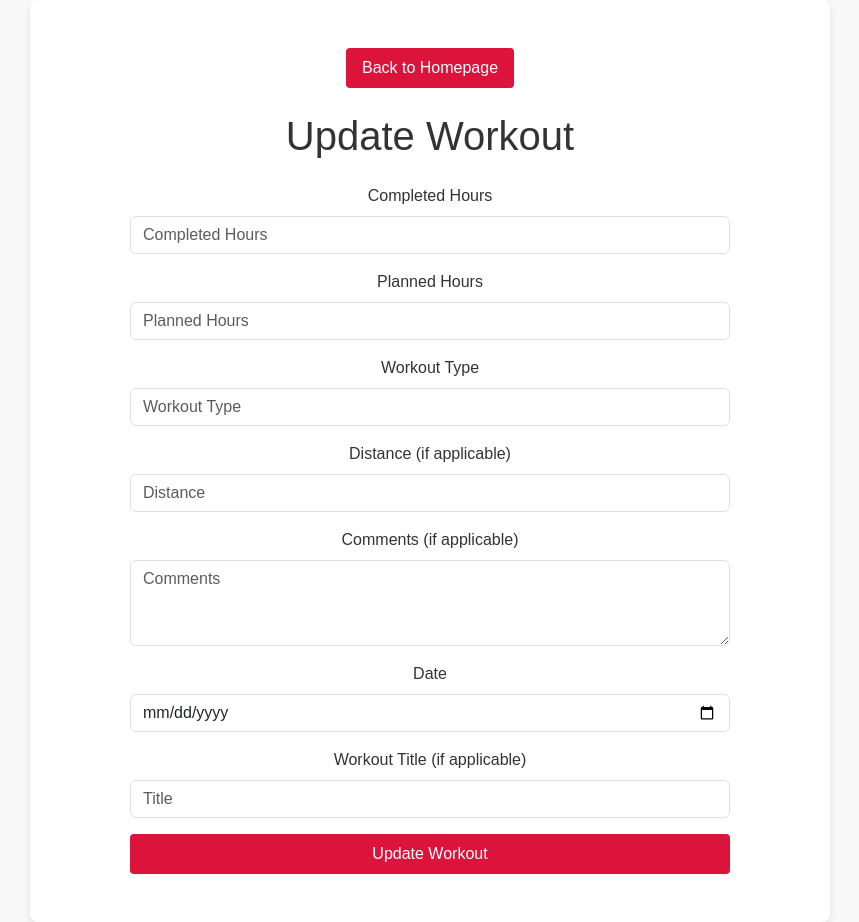
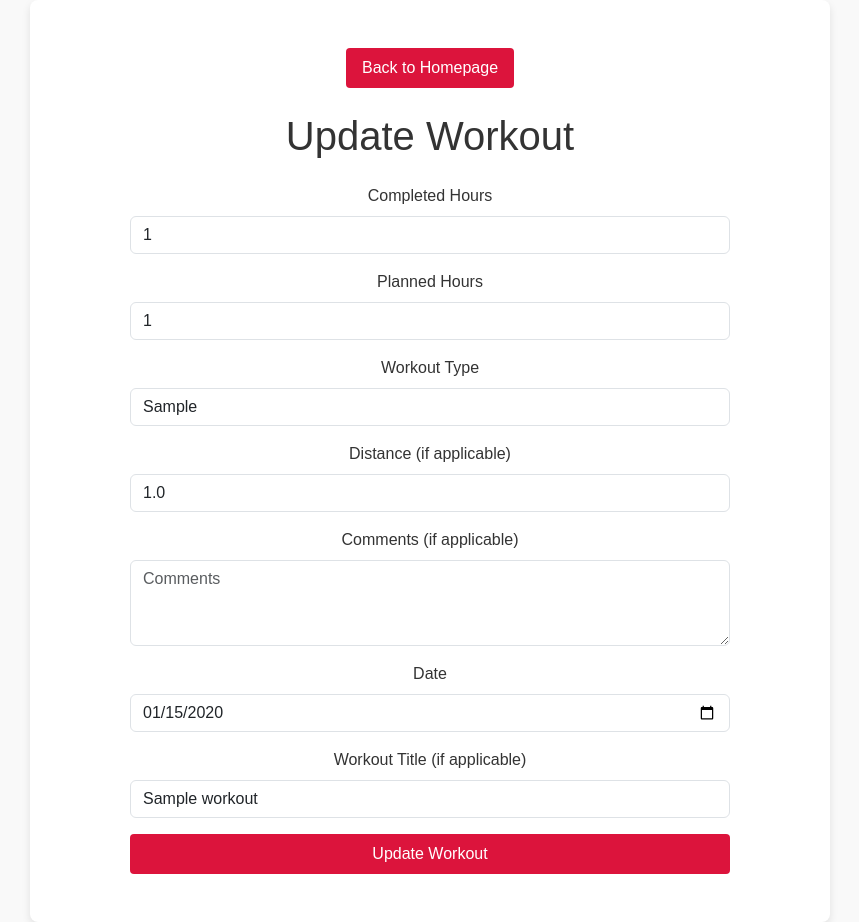
Before and after one commit to edwinharvard/Athlete-Training-Log, a Flask app: page /update-workout?id=1 in a window 1280 px wide. Shown: the part 68-990 px from the top of the page, without its empty margins (210-1069 px from the left). Run offline with Flask 3, Linux system fonts and the light colour scheme; a user stored in the database is signed in; tables that the repository leaves empty hold one stand-in row (values such as "Sample post"); parts of the project's set-up code (start-up, migrations or seed data) failed here and were passed over.

Commit message:
fix add/update workouts functionality

```diff
--- a/app.py
+++ b/app.py
@@ -269,15 +269,21 @@ def add_workout_coach():
         comments = request.form.get("comments") or 'N/A'
         date = request.form.get("date")
         title = request.form.get("title") or 'N/A'
-        athlete_ids = request.form.getlist("athlete_ids")
 
-        # Validate that hours are provided and are positive numbers
+        athlete_ids = request.form.getlist("athlete_ids[]")
+        # Convert to ints if you need:
+        athlete_ids = [int(a) for a in athlete_ids]
+
+        # Validate hours
         try:
             if not completed_hours or int(completed_hours) <= 0:
-                return apology("Completed hours must be a positive number", 400)
+                return apology("Completed hours must be greater than zero", 400)
 
-            if not planned_hours or int(planned_hours) <= 0:
-                return apology("Planned hours must be a positive number", 400)
+            if planned_hours:
+                if int(planned_hours) < 0:
+                    return apology("Planned hours must be a positive number", 400)
+            else:
+                planned_hours = 0
 
             completed_hours = int(completed_hours)
             planned_hours = int(planned_hours)
@@ -294,14 +300,14 @@ def add_workout_coach():
 
         for athlete_id in athlete_ids:
             db.execute("INSERT INTO workout (user_id, completed_hours, workout_type, distance, comments, date, planned_hours, title) VALUES (?, ?, ?, ?, ?, ?, ?, ?)",
-                       int(athlete_id), completed_hours, workout_type, distance, comments, date, planned_hours, title)
-
+                       (int(athlete_id), completed_hours, workout_type, distance, comments, date, planned_hours, title,))
+            db.commit()
         return redirect("/")
 
     # User reached route via GET (as by clicking a link or via redirect)
     else:
         db = get_db()
-        athletes = db.execute("SELECT id, username FROM users WHERE coach = ?", 0)
+        athletes = db.execute("SELECT id, username FROM users WHERE coach = ?", (0,)).fetchall()
         return render_template("add_workout_coach.html", athletes=athletes)
 
 
@@ -326,13 +332,16 @@ def update_workout():
         if not workout_id:
             return apology("must provide a workout id", 400)
 
-        # Validate that hours are provided and are positive numbers
+        # Validate hours
         try:
             if not completed_hours or int(completed_hours) <= 0:
-                return apology("Completed hours must be a positive number", 400)
+                return apology("Completed hours must be greater than zero", 400)
 
-            if not planned_hours or int(planned_hours) <= 0:
-                return apology("Planned hours must be a positive number", 400)
+            if planned_hours:
+                if int(planned_hours) < 0:
+                    return apology("Planned hours must be a positive number", 400)
+            else:
+                planned_hours = 0
 
             completed_hours = int(completed_hours)
             planned_hours = int(planned_hours)
@@ -349,20 +358,23 @@ def update_workout():
             return apology("must provide the date", 400)
 
         # Perform the update query in the database
-        db.execute("UPDATE workout SET completed_hours = ?, planned_hours = ?, workout_type = ?, distance = ?, comments = ?, date = ?, title = ? WHERE id = ?",
-                   completed_hours, planned_hours, workout_type, distance, comments, date, title, workout_id)
+        db.execute("UPDATE workout SET completed_hours = ?, planned_hours = ?, workout_type = ?, distance = ?, comments = ?, date = ?, title = ? WHERE id = ?", (
+                   completed_hours, planned_hours, workout_type, distance, comments, date, title, workout_id,))
         db.commit()
         # Redirect to the homepage after successful update
         return redirect("/")
 
     else:
+        db = get_db()
         # If the method is GET, retrieve workout ID from query parameters
         workout_id = request.args.get("id")  # Get workout_id from query params
         if not workout_id:
             return "Error: Workout ID is missing!", 400
 
+        workout = db.execute(
+                "SELECT * FROM workout WHERE id = ?", (workout_id,)).fetchone()
         # Render the update workout form, passing workout_id for context
-        return render_template("update_workout.html", workout_id=workout_id)
+        return render_template("update_workout.html", workout=workout)
 
 
 
@@ -380,15 +392,20 @@ def update_workout_coach():
         comments = request.form.get("comments")
         date = request.form.get("date")
         title = request.form.get("title")
-        athlete_ids = request.form.getlist("athlete_ids")
+        athlete_ids = request.form.getlist("athlete_ids[]")
+        # Convert to ints if you need:
+        athlete_ids = [int(a) for a in athlete_ids]
 
-        # Validate that hours are provided and are positive numbers
+        # Validate hours
         try:
             if not completed_hours or int(completed_hours) <= 0:
-                return apology("Completed hours must be a positive number", 400)
+                return apology("Completed hours must be greater than zero", 400)
 
-            if not planned_hours or int(planned_hours) <= 0:
-                return apology("Planned hours must be a positive number", 400)
+            if planned_hours:
+                if int(planned_hours) < 0:
+                    return apology("Planned hours must be a positive number", 400)
+            else:
+                planned_hours = 0
 
             completed_hours = int(completed_hours)
             planned_hours = int(planned_hours)
@@ -406,16 +423,21 @@ def update_workout_coach():
         # Perform the update
         for athlete in athlete_ids:
             db.execute("UPDATE workout SET completed_hours = ?, planned_hours = ?, workout_type = ?, distance = ?, comments = ?, date = ?, title = ? WHERE id = ? AND athlete_id = ?",
-                       completed_hours, planned_hours, workout_type, distance, comments, date, title, workout_id, athlete)
+                       (completed_hours, planned_hours, workout_type, distance, comments, date, title, workout_id, athlete,))
             db.commit()
         return redirect("/")
 
     else:
+        db = get_db()
+        # If the method is GET, retrieve workout ID from query parameters
         workout_id = request.args.get("id")  # Get workout_id from query params
         if not workout_id:
-            return apology("Error: Workout ID is missing!", 400)
+            return "Error: Workout ID is missing!", 400
 
-        return render_template("update_workout_coach.html", workout_id=workout_id)
+        workout = db.execute(
+                "SELECT * FROM workout WHERE id = ?", (workout_id,)).fetchone()
+        # Render the update workout form, passing workout_id for context
+        return render_template("update_workout_coach.html", workout=workout)
 
 
 @app.route("/athlete")
@@ -458,7 +480,7 @@ def view_athletes():
         db = get_db()
         # Query all athletes (users who are not coaches) ordered by graduation year
         athletes = db.execute(
-            "SELECT * FROM users WHERE coach = ? ORDER BY graduation_year DESC", 0)
+            "SELECT * FROM users WHERE coach = ? ORDER BY graduation_year DESC", (0,))
 
         # Render the athletes list in the template
         return render_template("view_athletes.html", athletes=athletes)
--- a/templates/update_workout.html
+++ b/templates/update_workout.html
@@ -13,35 +13,35 @@
     <form action="/update-workout" method="post" class="mx-auto" style="max-width: 600px;">
 
         <!-- Hidden input for workout ID, passed in from route -->
-        <input type="hidden" name="workout_id" id="workout_id" value="{{ workout_id }}">
+        <input type="hidden" name="workout_id" id="workout_id" value="{{ workout.id }}">
 
         <div class="mb-3">
             <label for="completed_hours" class="form-label">Completed Hours</label>
-            <input type="number" name="completed_hours" id="completed_hours" class="form-control" placeholder="Completed Hours" min="0" required>
+            <input type="number" name="completed_hours" id="completed_hours" class="form-control" value="{{ workout.completed_hours }}" min="0" required>
         </div>
         <div class="mb-3">
             <label for="planned_hours" class="form-label">Planned Hours</label>
-            <input type="number" name="planned_hours" id="planned_hours" class="form-control" placeholder="Planned Hours" min="0" required>
+            <input type="number" name="planned_hours" id="planned_hours" class="form-control" value="{{ workout.planned_hours }}" min="0" required>
         </div>
         <div class="mb-3">
             <label for="workout_type" class="form-label">Workout Type</label>
-            <input type="text" name="workout_type" id="workout_type" class="form-control" placeholder="Workout Type" required>
+            <input type="text" name="workout_type" id="workout_type" class="form-control" value="{{ workout.workout_type}}" required>
         </div>
         <div class="mb-3">
             <label for="distance" class="form-label">Distance (if applicable)</label>
-            <input type="number" name="distance" id="distance" class="form-control" placeholder="Distance" min="0">
+            <input type="number" name="distance" id="distance" class="form-control" placeholder="Distance" value="{{ workout.distance}}" min="0">
         </div>
         <div class="mb-3">
             <label for="comments" class="form-label">Comments (if applicable)</label>
-            <textarea name="comments" id="comments" class="form-control" rows="3" placeholder="Comments"></textarea>
+            <textarea name="comments" id="comments" class="form-control" rows="3" placeholder="Comments" value="{{ workout.comments}}"></textarea>
         </div>
         <div class="mb-3">
             <label for="date" class="form-label">Date</label>
-            <input type="date" name="date" id="date" class="form-control" required>
+            <input type="date" name="date" id="date" class="form-control" required value="{{workout.date}}">
         </div>
         <div class="mb-3">
             <label for="title" class="form-label">Workout Title (if applicable)</label>
-            <input type="text" name="title" id="title" class="form-control" placeholder="Title">
+            <input type="text" name="title" id="title" class="form-control" placeholder="Title" value="{{workout.title}}">
         </div>
 
         <button type="submit" class="btn btn-primary w-100">Update Workout</button>
```
Also changed, not shown: templates/add_workout_coach.html (+3 -4 lines), templates/update_workout_coach.html (+10 -10 lines).
